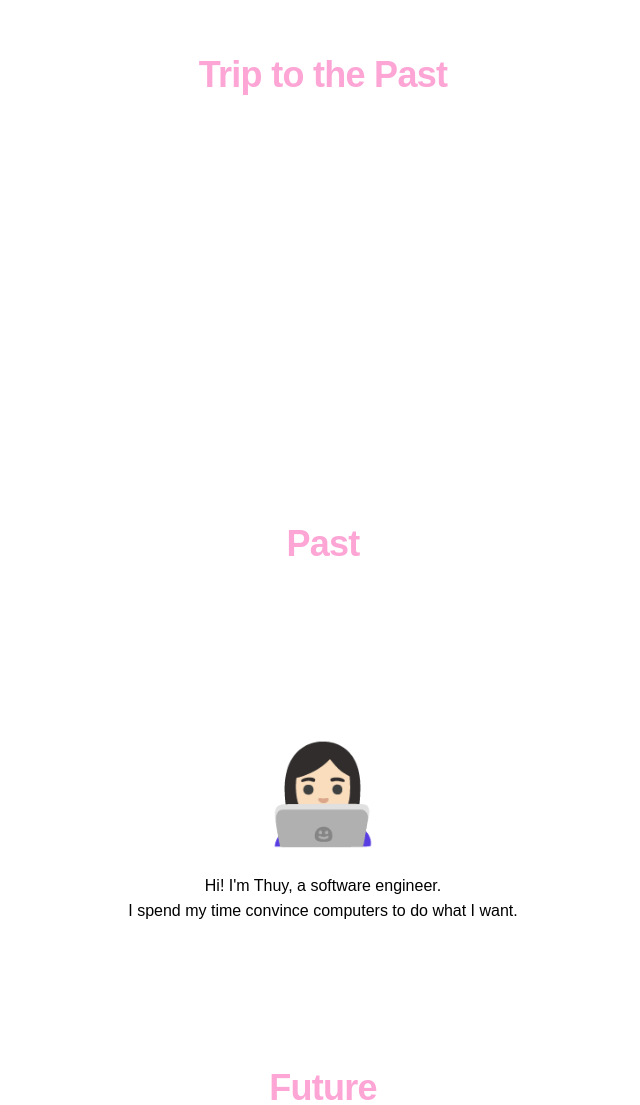
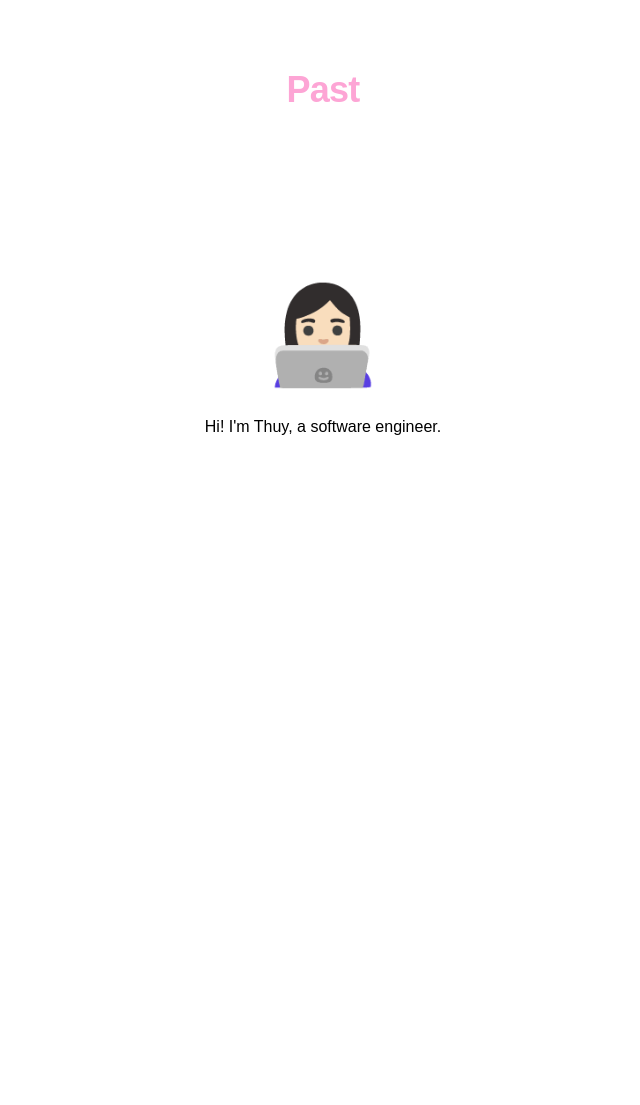
Before and after one commit to ThuyNhu/thuynhu.github.io, a Next.js app: page /present in a window 1280 px wide. Before the commit this address had no page. Shown: the part 365-1470 px from the top of the page, without its empty margins (317-957 px from the left). After the commit the page ends 800 px from the top, so only its background shows below. Built offline with nearby package versions, Linux system fonts and the light colour scheme; a web font is replaced by a local one.

Commit message:
feat: add scroll snap for present page

```diff
--- a/src/app/layout.tsx
+++ b/src/app/layout.tsx
@@ -70,7 +70,7 @@ export default function RootLayout({
       "antialiased",
     )}>
     <MantineProvider theme={theme} defaultColorScheme="auto">
-      <Container className="relative">{children}</Container>
+      <Container>{children}</Container>
     </MantineProvider>
     </body>
     </html>
--- a/src/app/present/page.tsx
+++ b/src/app/present/page.tsx
@@ -1,14 +1,13 @@
 "use client";
 
 import React, {useEffect, useRef} from "react";
-import {Center, Container} from "@mantine/core";
-import {
-  NavigationScrollTopOrBottom,
-} from "@/components/custom/navigation-scroll-top-or-bottom";
 import {HoverTypingAnimationContainer} from "@/components/custom/hover-typing-animation-container";
 import {PinkTypingAnimationText} from "@/components/custom/pink-typing-animation-text";
+import {NavigationScrollTopOrBottom} from "@/components/custom/navigation-scroll-top-or-bottom";
+
 
 export default function Home() {
+  const timelineRef = useRef<HTMLDivElement>(null);
   const middleSectionRef = useRef<HTMLDivElement>(null);
 
   useEffect(() => {
@@ -22,39 +21,42 @@ export default function Home() {
   }, []);
 
   return (
-    <Center h="300vh" className="flex flex-col gap-8">
-      <Container className="absolute top-[50vh]">
-        <NavigationScrollTopOrBottom href="/past" isTop={true}>
+    <div ref={timelineRef}
+      className="max-h-screen w-full overflow-y-scroll flex flex-col gap-8 snap-y snap-mandatory no-scrollbar">
+      <div className="min-h-screen snap-center flex flex-col justify-around items-center">
+          <NavigationScrollTopOrBottom targetRef={timelineRef} href="/past" isTop>
             <PinkTypingAnimationText
               text="Trip to the Past"
               delay={0}
               duration={16}
             />
           </NavigationScrollTopOrBottom>
-      </Container>
+      </div>
+
+      <div ref={middleSectionRef} className="min-h-screen snap-center flex flex-col justify-around items-center">
         <div className="animate-[var(--animate-bounce)_1s_linear_reverse]">
           <HoverTypingAnimationContainer text={"Past"} hoveredText={"Scroll up to the Past"}/>
         </div>
-      <section ref={middleSectionRef}>
-        <Center h="50vh" className="flex flex-col gap-8 text-center">
+        <div className="flex flex-col gap-8 text-center snap-center">
           <div className="text-8xl">👩🏻‍💻</div>
           {"Hi! I'm Thuy, a software engineer."}
           <br/>
           {"I spend my time convince computers to do what I want."}
-        </Center>
-      </section>
+        </div>
         <div className="animate-bounce">
           <HoverTypingAnimationContainer text={"Future"} hoveredText={"Scroll down to the Future"}/>
         </div>
-      <Container className="absolute bottom-[50vh]">
-        <NavigationScrollTopOrBottom href="/future" isTop={false}>
+      </div>
+
+      <div className="min-h-screen snap-center flex flex-col justify-around items-center">
+          <NavigationScrollTopOrBottom targetRef={timelineRef} href="/future">
             <PinkTypingAnimationText
               text="Trip to the Future"
               delay={0}
               duration={16}
             />
           </NavigationScrollTopOrBottom>
-      </Container>
-    </Center>
+      </div>
+    </div>
   );
 }
--- a/src/components/custom/navigation-scroll-top-or-bottom.tsx
+++ b/src/components/custom/navigation-scroll-top-or-bottom.tsx
@@ -1,54 +1,48 @@
-import {useWindowScroll} from "@mantine/hooks";
-import React, {useEffect} from "react";
-import {isScrollAtBottomOfPage, waitAndRedirect} from "@/utils/utils";
+import React, {RefObject, useEffect} from "react";
+import {waitAndRedirect} from "@/utils/utils";
 
 interface NavigationScrollTopOrBottomProps {
+  targetRef?: RefObject<Element | null>,
   href: string,
-  isTop: boolean,
+  isTop?: boolean,
   redirectDelay?: number
   children?: React.ReactNode
 }
 
 
 export function NavigationScrollTopOrBottom({
+  targetRef,
   href,
-  isTop,
+  isTop = false,
   ...props
 }: NavigationScrollTopOrBottomProps) {
-  const [scroll] = useWindowScroll();
-  const hasScrolled = React.useRef<boolean>(false);
 
   useEffect(() => {
-    if (isTop) {
-      if (scroll.y != 0 && !hasScrolled.current) {
-        hasScrolled.current = true;
-      }
-      if (scroll.y == 0 && hasScrolled.current) {
+    const currentTarget = targetRef?.current;
+    if (!currentTarget) return;
+
+    function handleScroll() {
+      const currentTarget = targetRef?.current;
+      if (!currentTarget) return;
+
+      if (isTop && currentTarget.scrollTop == 0)
         waitAndRedirect(href, props.redirectDelay);
-      }
+
+      if (!isTop && currentTarget.scrollTop + currentTarget.clientHeight >= currentTarget.scrollHeight)
+        waitAndRedirect(href, props.redirectDelay);
     }
 
-    if (!isTop) {
-      if (isScrollAtBottomOfPage() && hasScrolled.current) {
-        waitAndRedirect(href, props.redirectDelay);
-      }
-      if (!isScrollAtBottomOfPage() && !hasScrolled.current) {
-        hasScrolled.current = true;
-      }
-    }
-  }, [href, isTop, props.redirectDelay, scroll.y]);
+    currentTarget.addEventListener("scroll", handleScroll);
+
+    return () => {
+      currentTarget.removeEventListener("scroll", handleScroll);
+    };
+    // eslint-disable-next-line react-hooks/exhaustive-deps
+  }, []);
 
   return (
     <div>
-      {props.children || null}
+      {props.children}
     </div>
   );
 }
-
-// return (
-//   <PinkTypingAnimationText
-//     text={text}
-//     delay={props.typingAnimationDelay ? props.typingAnimationDelay : 0}
-//     duration={props.typingDuration ? props.typingDuration : 8}
-//   />
-// );
--- a/src/styles/globals.css
+++ b/src/styles/globals.css
@@ -150,17 +150,15 @@
   }
 }
 
-/*
-  ---break---
-*/
+@layer utilities {
+  /* Hide scrollbar for Chrome, Safari and Opera */
+  .no-scrollbar::-webkit-scrollbar {
+    display: none;
+  }
 
-.fixed-top-child{
-  position: absolute;
-  top: 1.5vh;
+  /* Hide scrollbar for IE, Edge and Firefox */
+  .no-scrollbar {
+    -ms-overflow-style: none; /* IE and Edge */
+    scrollbar-width: none; /* Firefox */
+  }
 }
-
-.fixed-bottom-child{
-  position: absolute;
-  bottom: 0;
-  transform: translateY(0)
-}
```
Lines whose indentation alone changed are shown as unchanged.
